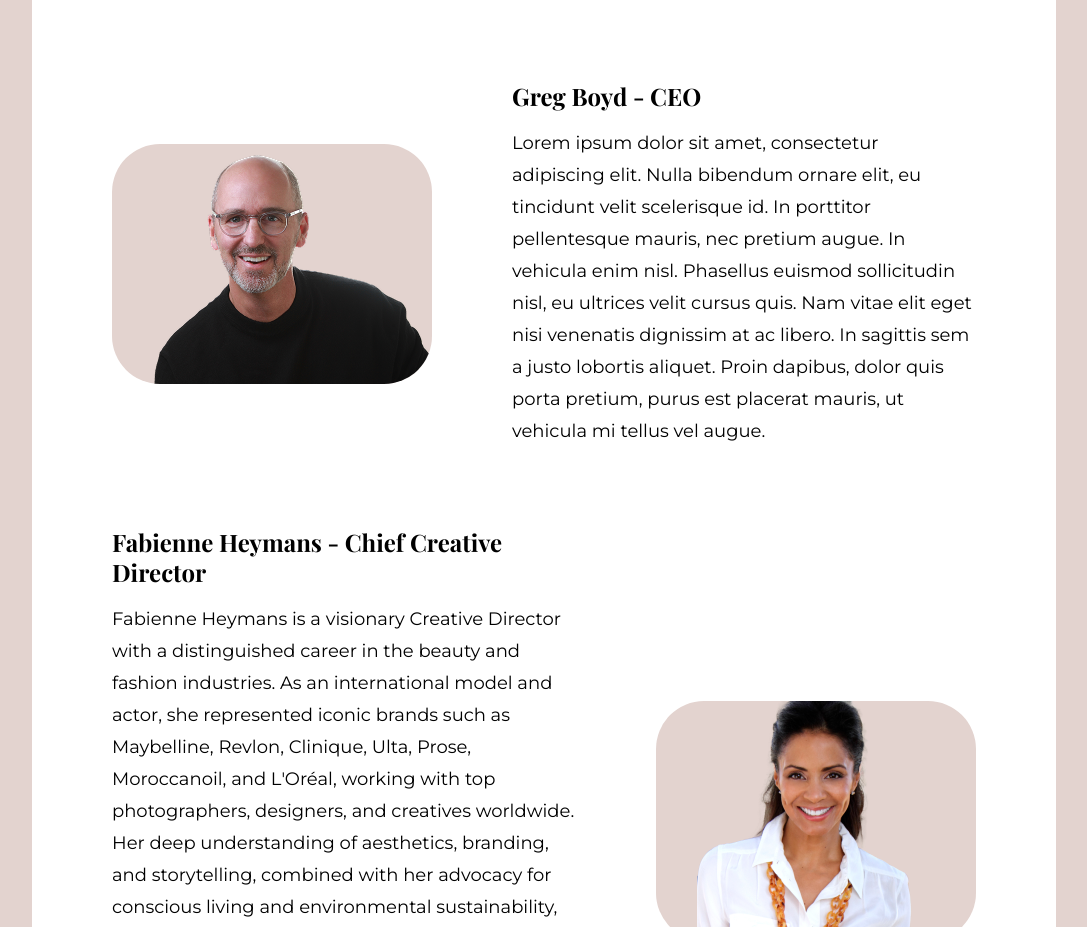
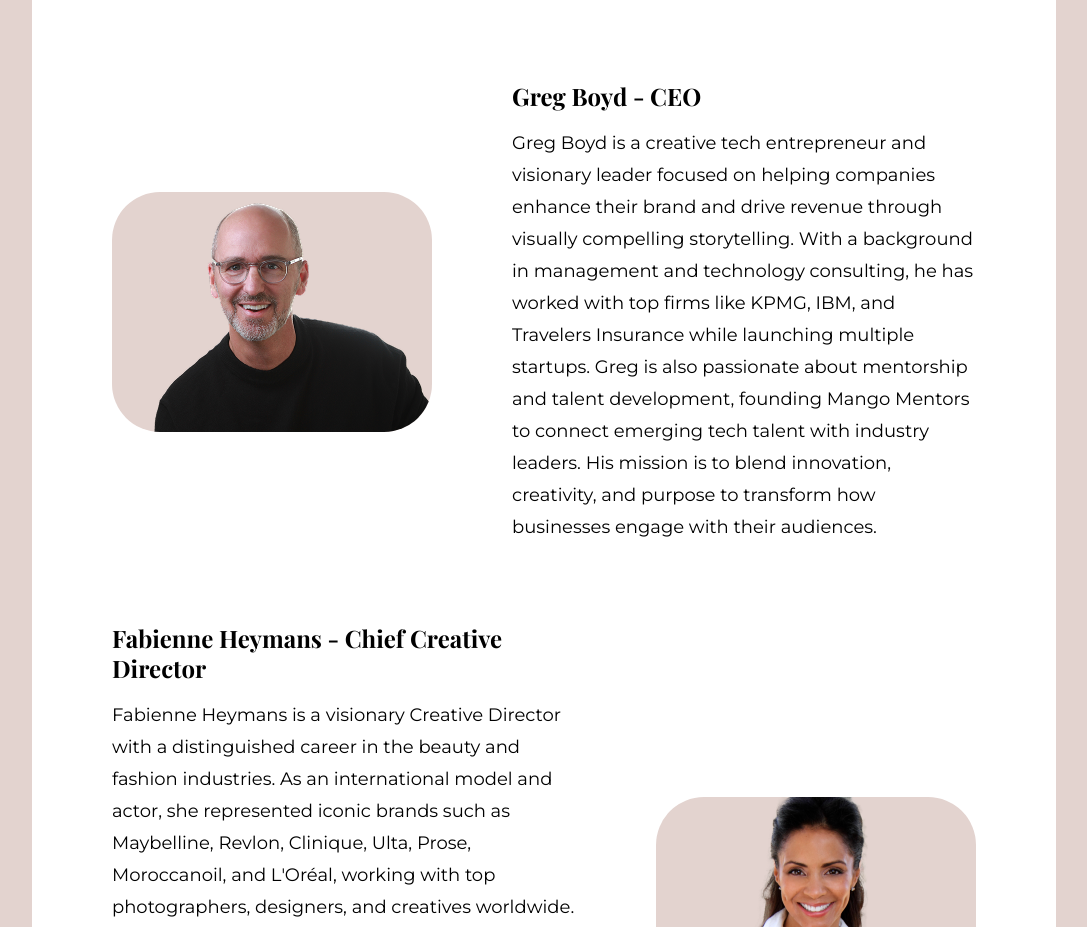
Before and after one commit to raver-ai-org/raver-ai-org.github.io, a React (Vite) app: page / in a window 1280 px wide. Shown: the part 3767-4694 px from the top of the page, without its empty margins (96-1183 px from the left). Built offline with nearby package versions, Linux system fonts and the light colour scheme; a web font is replaced by a local one.

Commit message:
Update Greg Boyd's description in TeamSection component

```diff
--- a/src/components/TeamSection.tsx
+++ b/src/components/TeamSection.tsx
@@ -72,7 +72,7 @@ const TeamSection: React.FC = () => {
       name: 'Greg Boyd',
       title: 'CEO',
       description:
-        'Lorem ipsum dolor sit amet, consectetur adipiscing elit. Nulla bibendum ornare elit, eu tincidunt velit scelerisque id. In porttitor pellentesque mauris, nec pretium augue. In vehicula enim nisl. Phasellus euismod sollicitudin nisl, eu ultrices velit cursus quis. Nam vitae elit eget nisi venenatis dignissim at ac libero. In sagittis sem a justo lobortis aliquet. Proin dapibus, dolor quis porta pretium, purus est placerat mauris, ut vehicula mi tellus vel augue.',
+        'Greg Boyd is a creative tech entrepreneur and visionary leader focused on helping companies enhance their brand and drive revenue through visually compelling storytelling. With a background in management and technology consulting, he has worked with top firms like KPMG, IBM, and Travelers Insurance while launching multiple startups. Greg is also passionate about mentorship and talent development, founding Mango Mentors to connect emerging tech talent with industry leaders. His mission is to blend innovation, creativity, and purpose to transform how businesses engage with their audiences.',
       imagePosition: 'left' as const,
       image: greg,
     },
```
